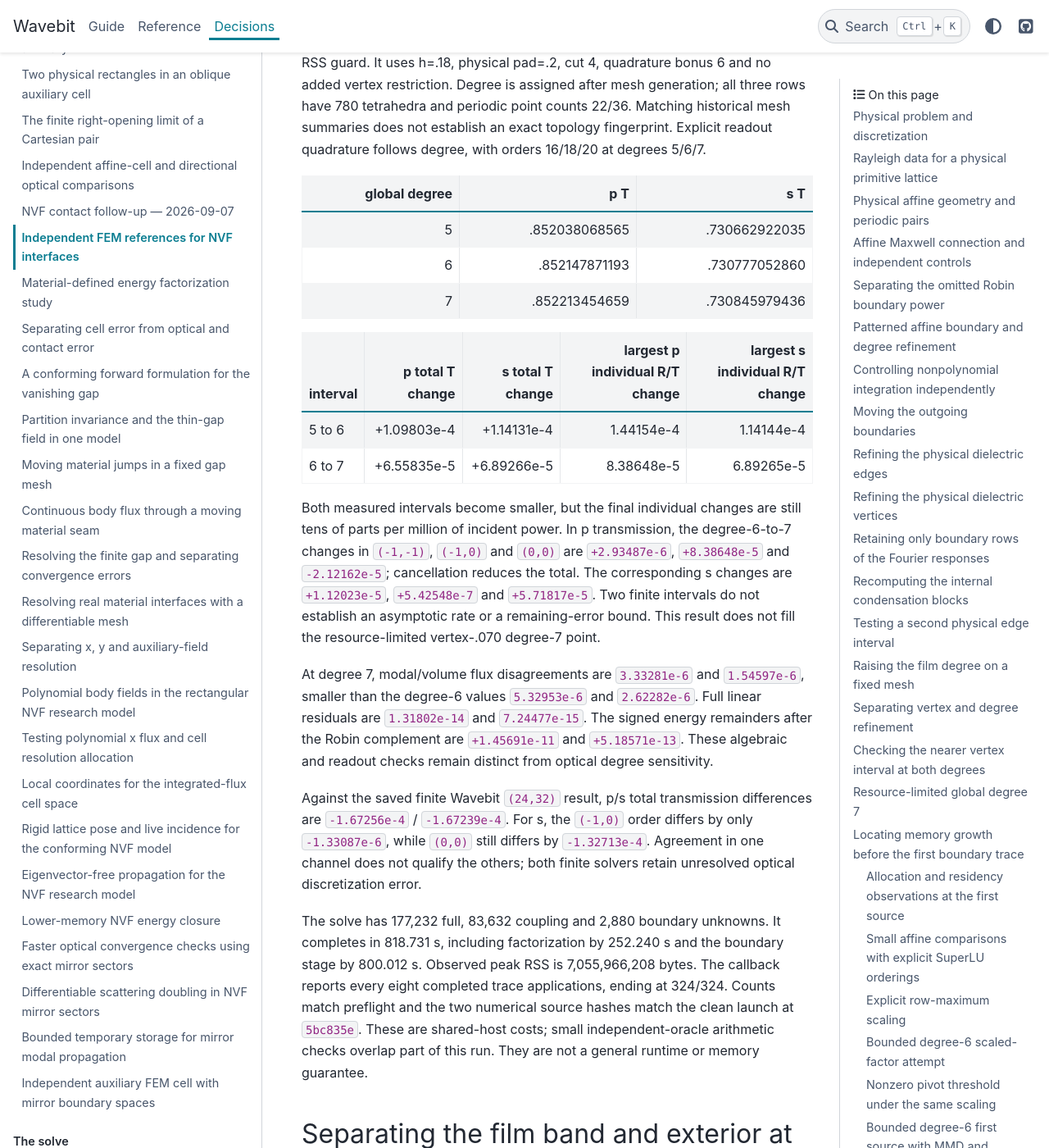
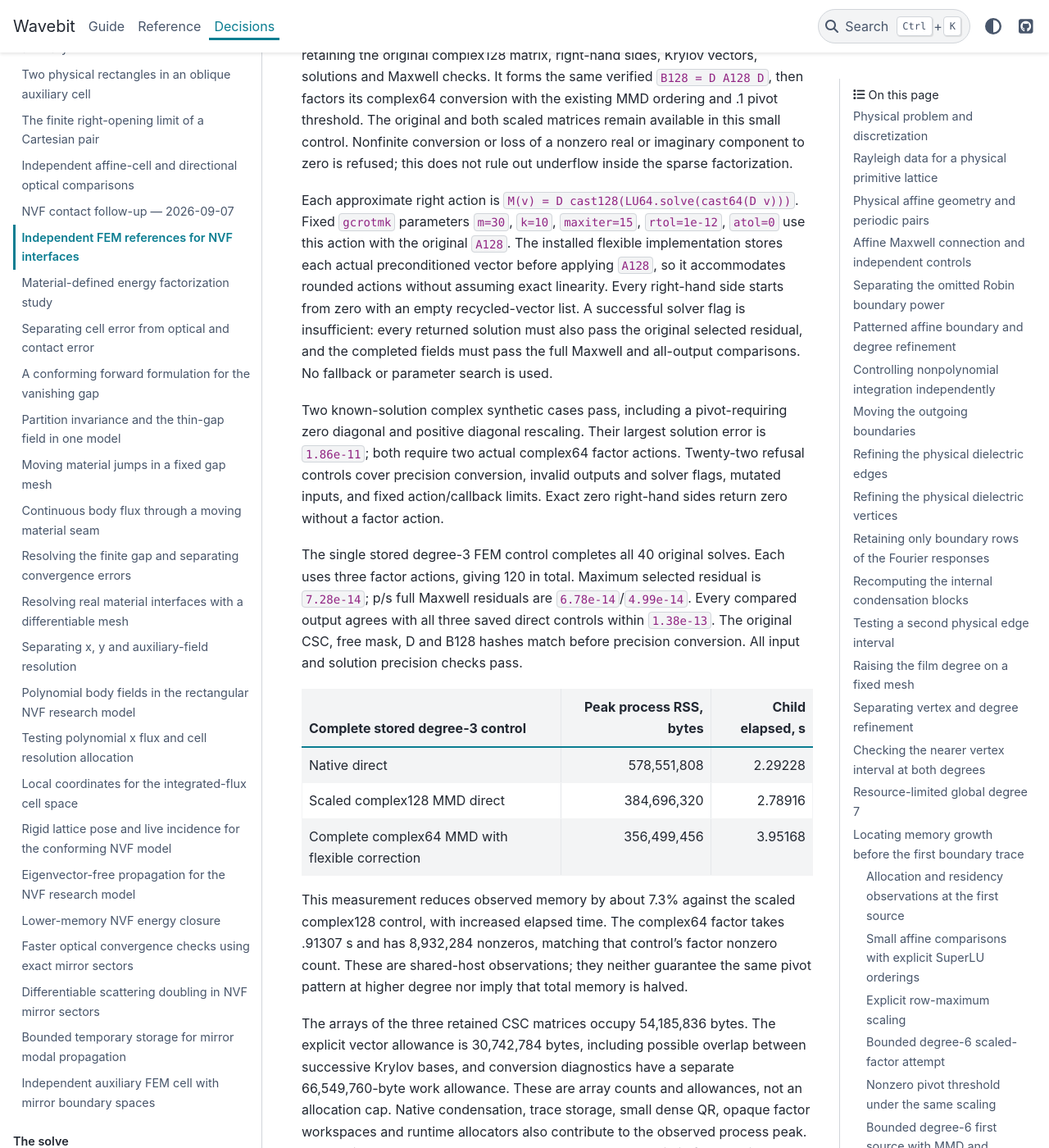
Before and after one commit to fieldalgo/wavebit, a Sphinx documentation site: the page built from docs/nvf-independent-fem.md, in a window 1280 px wide and 1400 px high, scrolled down 39479 px. Shown: the whole window at 82% size. Built offline with Sphinx 7.4.7 and the PyData theme 0.15.4, drawn with Linux system fonts in a browser that asks for light colours; some of the changed text lies outside the part shown.

Commit message:
docs(nvf): qualify mixed precision flexible FEM correction
Co-authored-by: Codex <noreply@openai.com>

```diff
--- a/docs/nvf-independent-fem.md
+++ b/docs/nvf-independent-fem.md
@@ -1453,6 +1453,64 @@ process guard includes those costs. A smaller retained dimension is therefore
 insufficient evidence for a higher-degree run. The default solver and optical
 convergence status remain unchanged.
 
+### Complete lower-precision LU with double-precision correction
+
+A further candidate changes the precision of a complete sparse factor, while
+retaining the original complex128 matrix, right-hand sides, Krylov vectors,
+solutions and Maxwell checks. It forms the same verified `B128 = D A128 D`,
+then factors its complex64 conversion with the existing MMD ordering and .1
+pivot threshold. The original and both scaled matrices remain available in
+this small control. Nonfinite conversion or loss of a nonzero real or
+imaginary component to zero is refused; this does not rule out underflow
+inside the sparse factorization.
+
+Each approximate right action is
+`M(v) = D cast128(LU64.solve(cast64(D v)))`. Fixed `gcrotmk` parameters
+`m=30`, `k=10`, `maxiter=15`, `rtol=1e-12`, `atol=0` use this action with the
+original `A128`. The installed flexible implementation stores each actual
+preconditioned vector before applying `A128`, so it accommodates rounded
+actions without assuming exact linearity. Every right-hand side starts from
+zero with an empty recycled-vector list. A successful solver flag is
+insufficient: every returned solution must also pass the original selected
+residual, and the completed fields must pass the full Maxwell and all-output
+comparisons. No fallback or parameter search is used.
+
+Two known-solution complex synthetic cases pass, including a pivot-requiring
+zero diagonal and positive diagonal rescaling. Their largest solution error
+is `1.86e-11`; both require two actual complex64 factor actions. Twenty-two
+refusal controls cover precision conversion, invalid outputs and solver
+flags, mutated inputs, and fixed action/callback limits. Exact zero right-hand
+sides return zero without a factor action.
+
+The single stored degree-3 FEM control completes all 40 original solves.
+Each uses three factor actions, giving 120 in total. Maximum selected residual
+is `7.28e-14`; p/s full Maxwell residuals are `6.78e-14`/`4.99e-14`. Every
+compared output agrees with all three saved direct controls within `1.38e-13`.
+The original CSC, free mask, D and B128 hashes match before precision
+conversion. All input and solution precision checks pass.
+
+| Complete stored degree-3 control | Peak process RSS, bytes | Child elapsed, s |
+| --- | ---: | ---: |
+| Native direct | 578,551,808 | 2.29228 |
+| Scaled complex128 MMD direct | 384,696,320 | 2.78916 |
+| Complete complex64 MMD with flexible correction | 356,499,456 | 3.95168 |
+
+This measurement reduces observed memory by about 7.3% against the scaled
+complex128 control, with increased elapsed time. The complex64 factor takes
+.91307 s and has 8,932,284 nonzeros, matching that control's factor nonzero count.
+These are shared-host observations; they neither guarantee the same pivot
+pattern at higher degree nor imply that total memory is halved.
+
+The arrays of the three retained CSC matrices occupy 54,185,836 bytes. The
+explicit vector allowance is 30,742,784 bytes, including possible overlap
+between successive Krylov bases, and conversion diagnostics have a separate 66,549,760-byte
+work allowance. These are array counts and allowances, not an allocation
+cap. Native condensation, trace storage, small dense QR, opaque factor
+workspaces and runtime allocators also contribute to the observed process
+peak. The 8-GiB observed process guard and 180-s parent remain in force.
+This qualifies the fixed small precision strategy; high-degree resource
+use and optical convergence remain unqualified.
+
 ## Completing degree 7 on the smaller edge mesh
 
 The separate edge-.12 branch completes global degree 7 within the same
```
